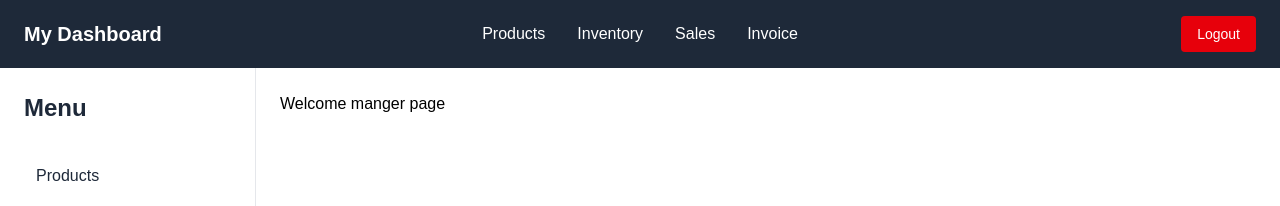
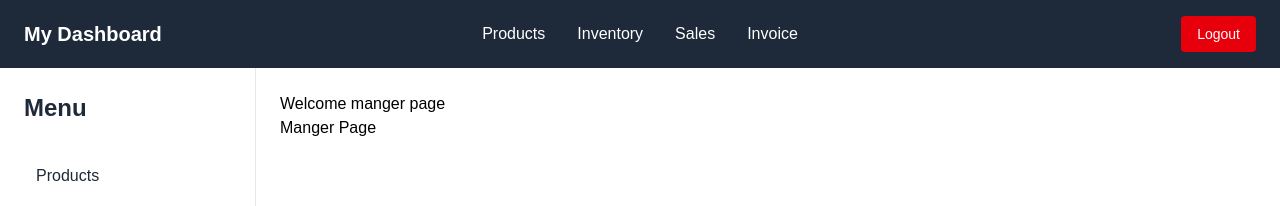
Before and after one commit to beingharisali/full-stack-sims-next, a Next.js app: page /manager in a window 1280 px wide. Shown: the top 206 px of the page. Built offline with nearby package versions, Linux system fonts and the light colour scheme.

Commit message:
Common Changes

```diff
--- a/app/Sale/page.tsx
+++ b/app/Sale/page.tsx
@@ -4,6 +4,7 @@ function saler() {
   return (
     <div>
       <h1>welcome sale page</h1>
+      <h1>Saler Page</h1>
     </div>
   )
 }
--- a/app/manager/page.tsx
+++ b/app/manager/page.tsx
@@ -4,6 +4,7 @@ function manger() {
   return (
     <div>
       <h1>Welcome manger page</h1>
+      <h1>Manger Page</h1>
     </div>
   )
 }
--- a/app/page.tsx
+++ b/app/page.tsx
@@ -91,7 +91,7 @@ export default function LoginPage() {
               <option value="">Select Role</option>
               <option value="manager">Manager</option>
               <option value="admin">Admin</option>
-              <option value="sales">Sales</option>
+              <option value="sales">Saler</option>
             </select>
           </div>
 
```
